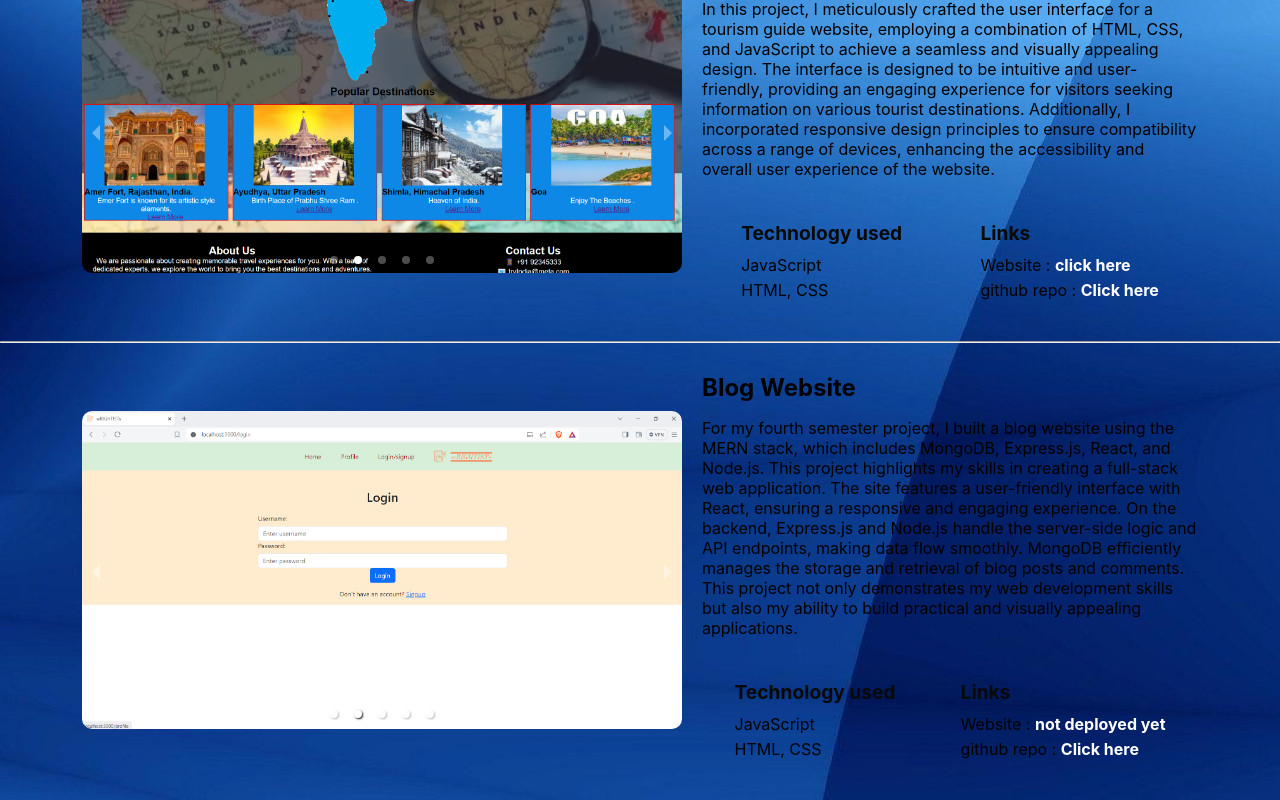
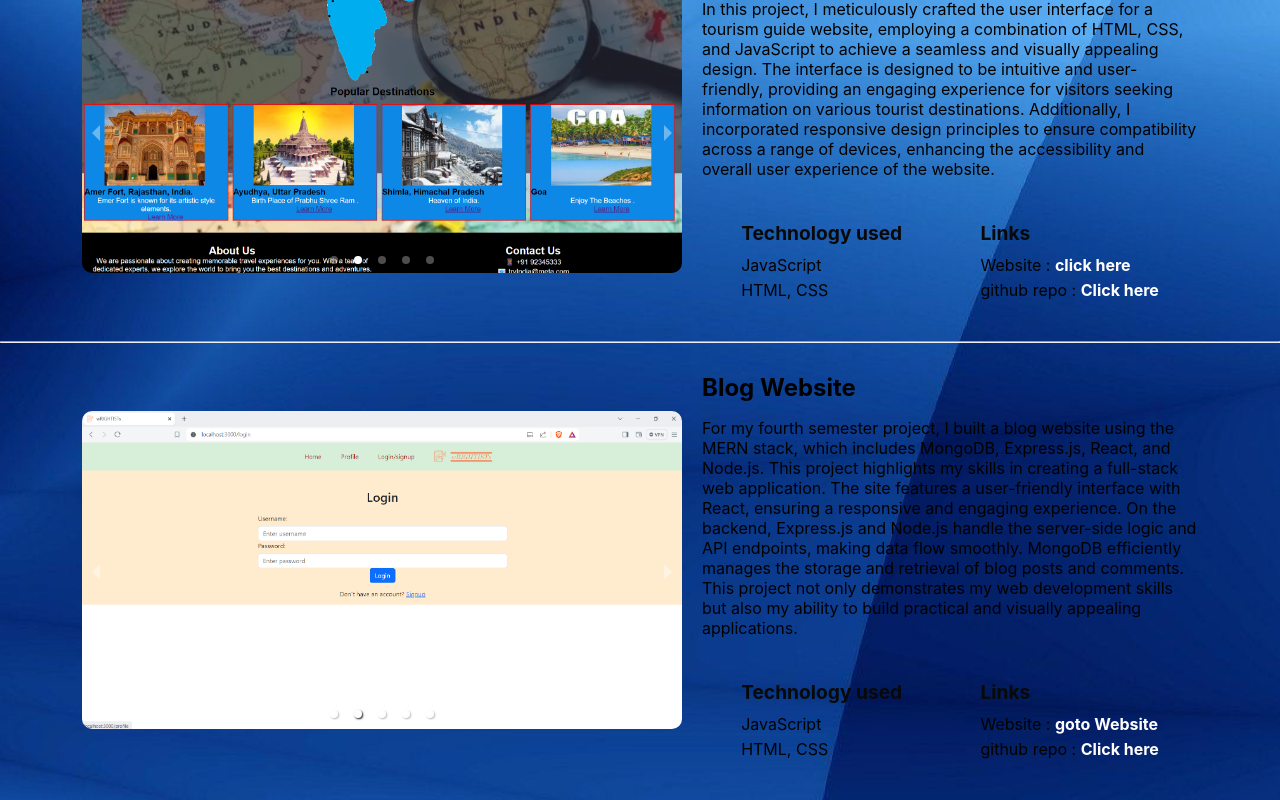
Before and after one commit to AnkitShrivastava27/portfolio, a React (Create React App) app: page /Projects in a window 1280 px wide. Shown: the part 620-1420 px from the top of the page. Built offline with nearby package versions, Linux system fonts and the light colour scheme.

Commit message:
Update Project3.js

```diff
--- a/src/components/Project3.js
+++ b/src/components/Project3.js
@@ -48,7 +48,7 @@ const Project3 = () => {
         </ul>
         <ul>
             <h5>Links</h5>
-            <li>Website : <a href="#" >not deployed yet</a></li>
+            <li>Website : <a href="https://wrightist.vercel.app/" >goto Website</a></li>
             <li>github repo : <a href="https://github.com/AnkitShrivastava27/BlogWebsite">Click here</a></li>
         </ul>
         </div>
```
